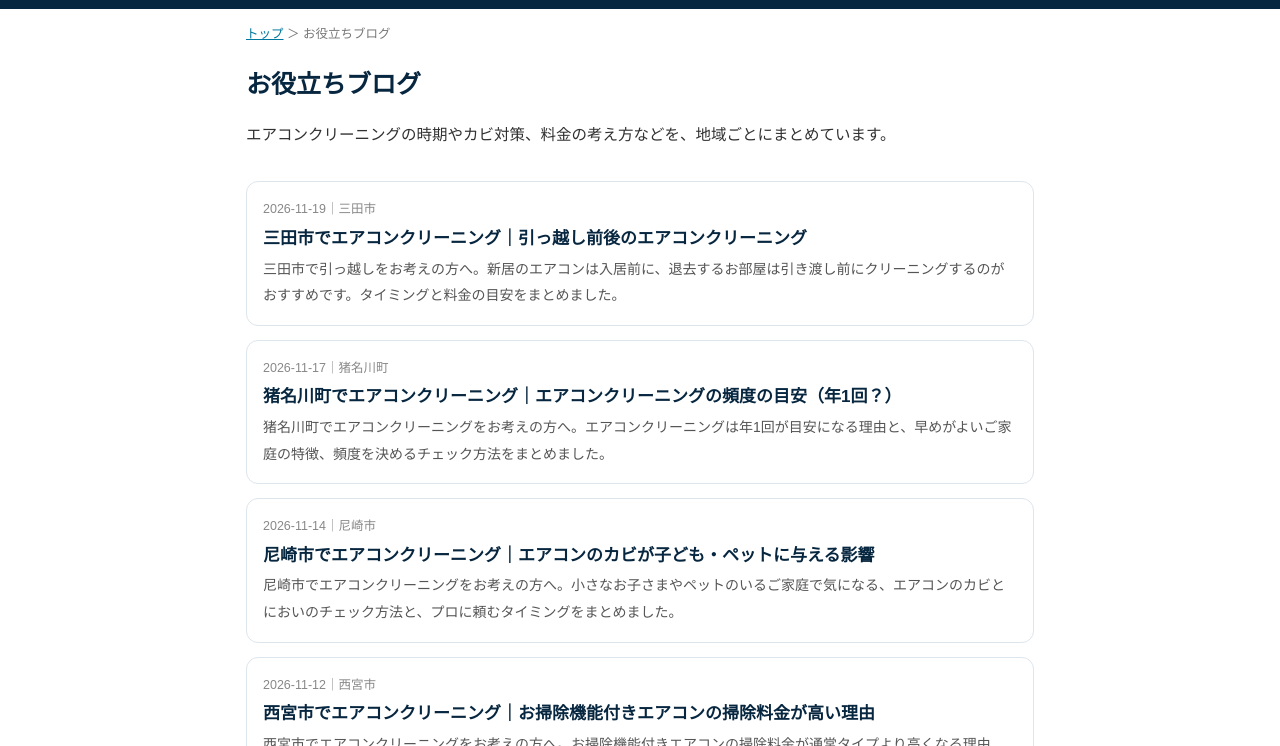
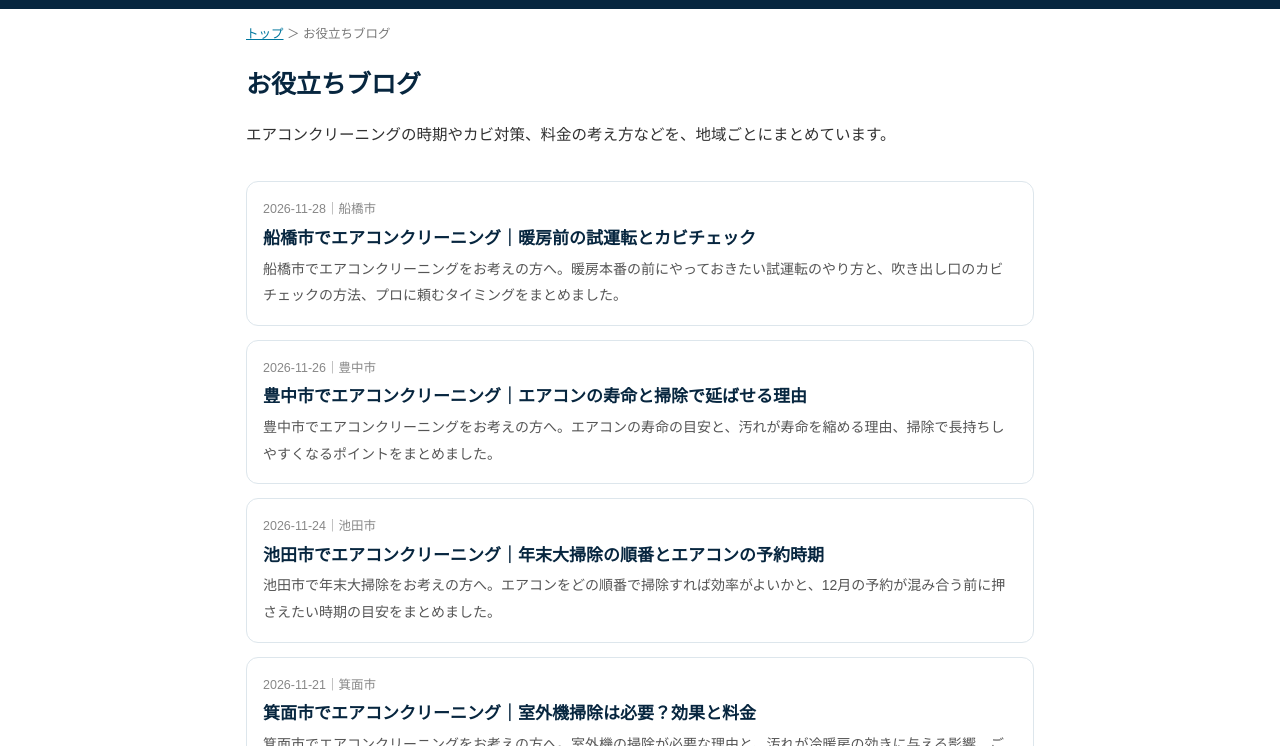
Before and after one commit to tasukarutaoka-cpu/tasukaru-site, a plain HTML site: page site/blog/index.html in a window 1280 px wide. Shown: the part 54-800 px from the top of the page. Drawn offline with Linux system fonts and the light colour scheme.

Commit message:
Update blog index: add funabashi article

```diff
--- a/site/blog/index.html
+++ b/site/blog/index.html
@@ -52,6 +52,10 @@ footer a{color:#ffd35c}
 <h1 style="margin-top:10px">お役立ちブログ</h1>
 <p>エアコンクリーニングの時期やカビ対策、料金の考え方などを、地域ごとにまとめています。</p>
 <div class="postlist">
+<div class="postcard"><p class="date">2026-11-28｜船橋市</p><a class="t" href="funabashi-danbou-shiunten-kabi/">船橋市でエアコンクリーニング｜暖房前の試運転とカビチェック</a><p>船橋市でエアコンクリーニングをお考えの方へ。暖房本番の前にやっておきたい試運転のやり方と、吹き出し口のカビチェックの方法、プロに頼むタイミングをまとめました。</p></div>
+<div class="postcard"><p class="date">2026-11-26｜豊中市</p><a class="t" href="toyonaka-jumyou-souji/">豊中市でエアコンクリーニング｜エアコンの寿命と掃除で延ばせる理由</a><p>豊中市でエアコンクリーニングをお考えの方へ。エアコンの寿命の目安と、汚れが寿命を縮める理由、掃除で長持ちしやすくなるポイントをまとめました。</p></div>
+<div class="postcard"><p class="date">2026-11-24｜池田市</p><a class="t" href="ikeda-nendomatsu-junban/">池田市でエアコンクリーニング｜年末大掃除の順番とエアコンの予約時期</a><p>池田市で年末大掃除をお考えの方へ。エアコンをどの順番で掃除すれば効率がよいかと、12月の予約が混み合う前に押さえたい時期の目安をまとめました。</p></div>
+<div class="postcard"><p class="date">2026-11-21｜箕面市</p><a class="t" href="minoh-shitsugaiki-souji/">箕面市でエアコンクリーニング｜室外機掃除は必要？効果と料金</a><p>箕面市でエアコンクリーニングをお考えの方へ。室外機の掃除が必要な理由と、汚れが冷暖房の効きに与える影響、ご家庭でできることと料金の目安をまとめました。</p></div>
 <div class="postcard"><p class="date">2026-11-19｜三田市</p><a class="t" href="sandashi-hikkoshi-aircon/">三田市でエアコンクリーニング｜引っ越し前後のエアコンクリーニング</a><p>三田市で引っ越しをお考えの方へ。新居のエアコンは入居前に、退去するお部屋は引き渡し前にクリーニングするのがおすすめです。タイミングと料金の目安をまとめました。</p></div>
 <div class="postcard"><p class="date">2026-11-17｜猪名川町</p><a class="t" href="inagawa-hindo-meiyasu/">猪名川町でエアコンクリーニング｜エアコンクリーニングの頻度の目安（年1回？）</a><p>猪名川町でエアコンクリーニングをお考えの方へ。エアコンクリーニングは年1回が目安になる理由と、早めがよいご家庭の特徴、頻度を決めるチェック方法をまとめました。</p></div>
 <div class="postcard"><p class="date">2026-11-14｜尼崎市</p><a class="t" href="amagasaki-kabi-kodomo-pet/">尼崎市でエアコンクリーニング｜エアコンのカビが子ども・ペットに与える影響</a><p>尼崎市でエアコンクリーニングをお考えの方へ。小さなお子さまやペットのいるご家庭で気になる、エアコンのカビとにおいのチェック方法と、プロに頼むタイミングをまとめました。</p></div>
```
